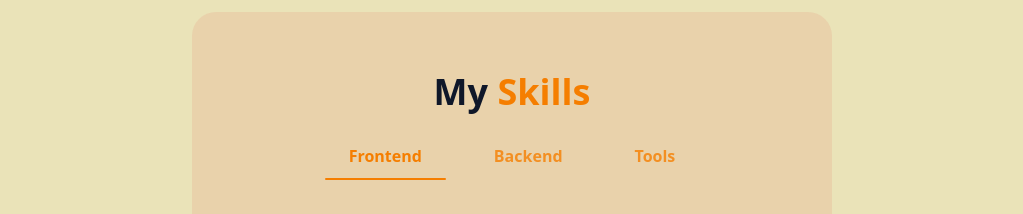
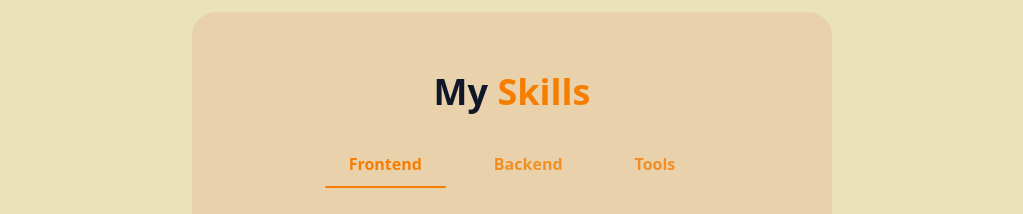
Before and after one commit to putman44/Porfolio-Site, a React (Vite) app: page / in a window 1280 px wide. Shown: the part 1280-1494 px from the top of the page, without its empty margins (128-1151 px from the left). Built offline with nearby package versions, Linux system fonts and the light colour scheme.

Commit message:
adjusted skill category mt-2

```diff
--- a/src/components/SkillsSection.tsx
+++ b/src/components/SkillsSection.tsx
@@ -82,7 +82,7 @@ const SkillsSection: React.FC = () => {
           <button
             key={category}
             onClick={() => setActiveCategory(category)}
-            className="relative px-6 py-2 font-semibold text-secondary hover:text-secondary transition"
+            className="relative mt-2 px-6 py-2 font-semibold text-secondary hover:text-secondary transition"
           >
             <span
               className={`${
```
